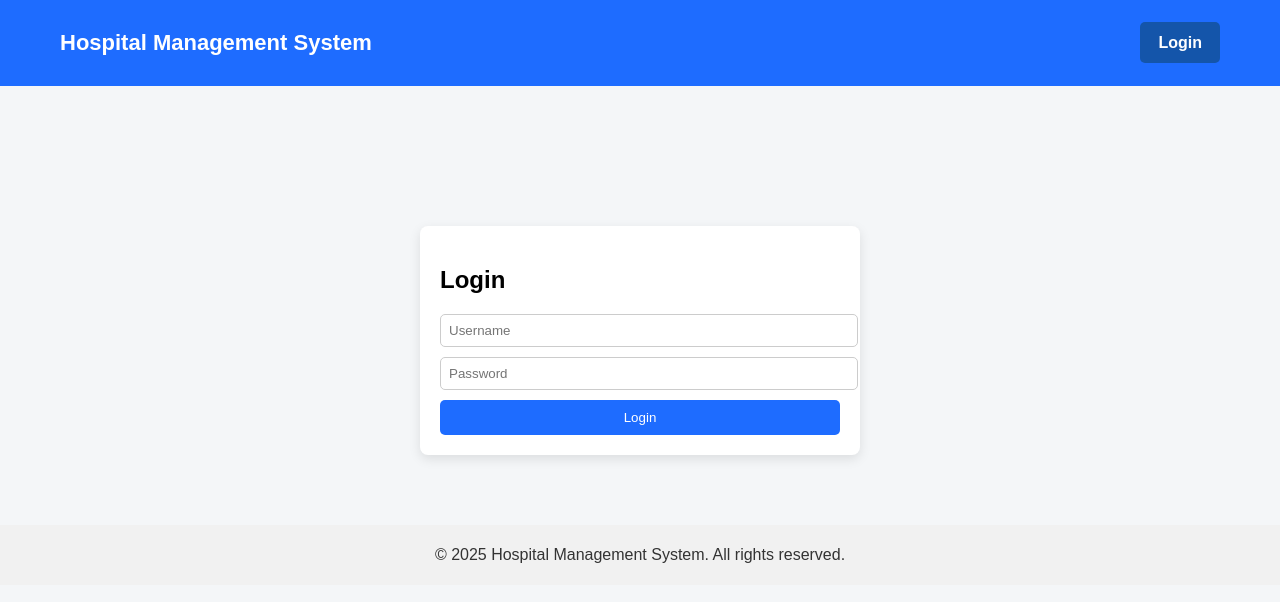
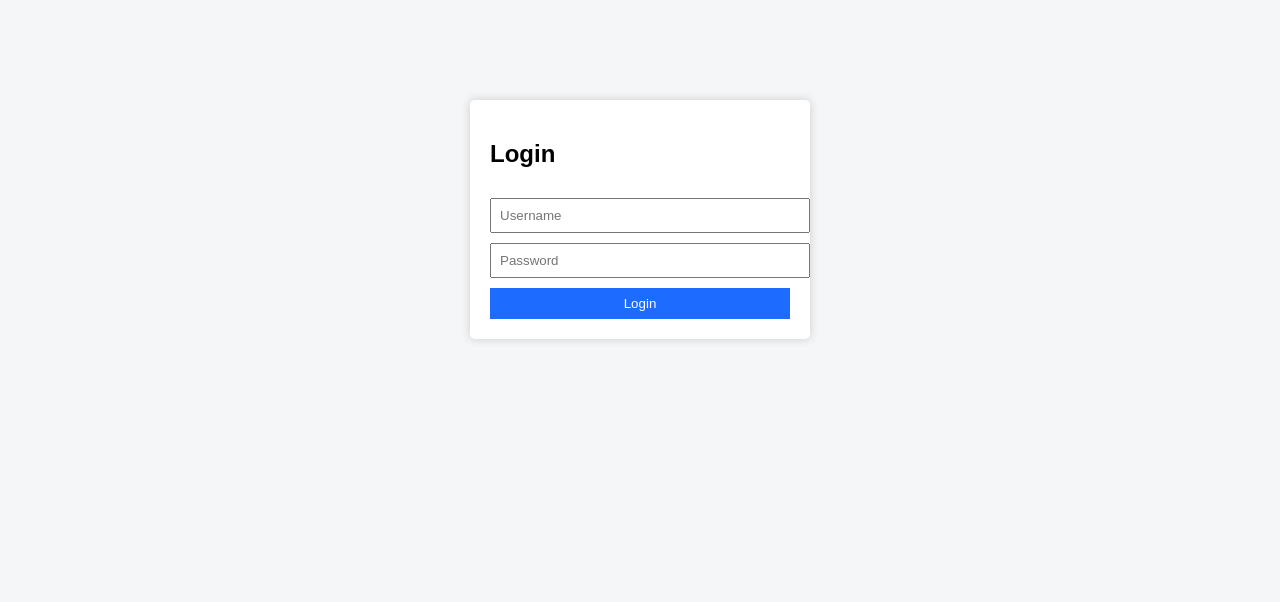
Before and after one commit to fsulthanaibrahim-hue/Week2-Django, a Django app: page /login/ in a window 1280 px wide. Shown: the top 602 px of the page. Run offline with Django 5.2, Linux system fonts and the light colour scheme.

Commit message:
Week2-Django

```diff
--- a/accounts/templates/accounts/login.html
+++ b/accounts/templates/accounts/login.html
@@ -1,19 +1,54 @@
-{% extends 'hospital/base.html' %}
-{% load static %}
+<!DOCTYPE html>
+<html>
+<head>
+    <title>Login</title>
+    <style>
+        body {
+            font-family: Arial;
+            background: #f4f6f8;
+        }
+        .login-box {
+            width: 300px;
+            margin: 100px auto;
+            padding: 20px;
+            background: white;
+            border-radius: 5px;
+            box-shadow: 0 0 10px #ccc;
+        }
+        input, button {
+            width: 100%;
+            padding: 8px;
+            margin-top: 10px;
+        }
+        button {
+            background: #1e6cff;
+            color: white;
+            border: none;
+            cursor: pointer;
+        }
+        .error {
+            color: red;
+            margin-top: 10px;
+        }
+    </style>
+</head>
+<body>
 
-{% block content %}
-<div class="login-container" style="max-width:400px; margin:50px auto; padding:20px; background:#fff; border-radius:8px; box-shadow:0 4px 12px rgba(0,0,0,0.1);">
+<div class="login-box">
     <h2>Login</h2>
-
-    {% if error %}
-        <p style="color:red;">{{ error }}</p>
-    {% endif %}
 
     <form method="post">
         {% csrf_token %}
-        <input type="text" name="username" placeholder="Username" required style="width:100%; padding:8px; margin-bottom:10px;">
-        <input type="password" name="password" placeholder="Password" required style="width:100%; padding:8px; margin-bottom:10px;">
-        <button type="submit" style="width:100%; padding:10px; background:#1e6cff; color:white; border:none; border-radius:5px;">Login</button>
+        <input type="text" name="username" placeholder="Username" required>
+        <input type="password" name="password" placeholder="Password" required>
+        <button type="submit">Login</button>
     </form>
+
+ {% if error %}
+<p style="color:red;">{{ error }}</p>
+{% endif %}
+
 </div>
-{% endblock %}
+
+</body>
+</html>
--- a/accounts/views.py
+++ b/accounts/views.py
@@ -1,23 +1,37 @@
 from django.shortcuts import render, redirect
 from django.contrib.auth import authenticate, login, logout
+from django.contrib import messages
+from django.contrib.auth.decorators import login_required
 
+# Login view
 def login_view(request):
+    if request.user.is_authenticated:
+        return redirect('home')  # already logged in
+
     if request.method == "POST":
-        username = request.POST.get("username")
-        password = request.POST.get("password")
+        username = request.POST['username']
+        password = request.POST['password']
         user = authenticate(request, username=username, password=password)
+        if user:
+            login(request, user)
+            request.session['welcome_message'] = f"Welcome, {user.username}!"
+            return redirect('home')
+        else:
+            messages.error(request, "Invalid username or password.")
 
-        if user is not None:
-            login(request, user)
-            return redirect('home')  # after login
-        else:
-            return render(request, 'accounts/login.html', {
-                'error': 'Invalid username or password'
-            })
+    response = render(request, 'accounts/login.html')
+    # Prevent caching login page
+    response['Cache-Control'] = 'no-cache, no-store, must-revalidate'
+    response['Pragma'] = 'no-cache'
+    response['Expires'] = '0'
+    return response
 
-    return render(request, 'accounts/login.html')
-
-
+# Logout view
+@login_required
 def logout_view(request):
     logout(request)
-    return redirect('login')
+    response = redirect('login')
+    response['Cache-Control'] = 'no-cache, no-store, must-revalidate'
+    response['Pragma'] = 'no-cache'
+    response['Expires'] = '0'
+    return response
--- a/hospital/templates/hospital/base.html
+++ b/hospital/templates/hospital/base.html
@@ -2,6 +2,10 @@
 <!DOCTYPE html>
 <html>
 <head>
+    <meta http-equiv="Cache-Control" content="no-cache, no-store, must-revalidate" />
+    <meta http-equiv="Pragma" content="no-cache" />
+    <meta http-equiv="Expires" content="0" />
+
     <title>Hospital Management</title>
     <link rel="stylesheet" href="{% static 'style.css' %}">
 </head>
--- a/hospital/urls.py
+++ b/hospital/urls.py
@@ -3,11 +3,14 @@ from . import views
 
 urlpatterns = [
     path('', views.home, name='home'),
+
     path('departments/', views.departments, name='departments'),
     path('departments/list/', views.departments_list, name='departments_list'),
     path("departments/<int:department_id>/doctors/", views.department_doctors, name="department_doctors"),
+
     path("doctors/", views.all_doctors, name="all_doctors"),
-    path('doctors/', views.doctors, name='doctors'),
+    path('doctors/', views.doctors_list, name='doctors'),
+
     path('patients/', views.patients, name='patients'),
     path('booking/', views.booking, name='booking'),
     path('booking-success/', views.booking_success, name='booking_success'),
```
Also changed, not shown: hospital/templates/hospital/home.html (+8 -5 lines), hospital/views.py (+47 -20 lines).
